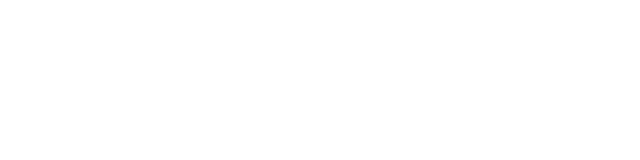
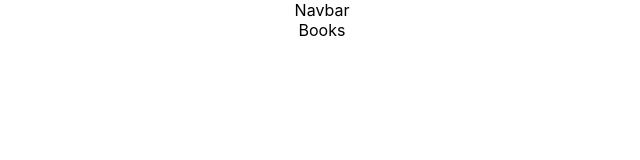
Before and after one commit to vkrajput26/Book-Managment-App, a React (Create React App) app in the folder book-management/: page / in a window 1280 px wide. Shown: the top 160 px of the page, without its empty margins (318-958 px from the left). Built offline with nearby package versions, Linux system fonts and the light colour scheme.

Commit message:
creating Pages and Components

```diff
--- a/book-management/src/App.js
+++ b/book-management/src/App.js
@@ -1,10 +1,13 @@
 
 import './App.css';
+import Navbar from './Components/Navbar';
+import { MainRoutes } from './Pages/MainRoutes';
 
 function App() {
   return (
     <div className="App">
-
+      <Navbar/>
+     <MainRoutes/>
     </div>
   );
 }
--- /dev/null
+++ b/book-management/src/Components/Navbar.jsx
@@ -0,0 +1,13 @@
+
+
+import React from 'react';
+
+const Navbar=(props)=> {
+    return (
+        <div>
+            Navbar
+        </div>
+    );
+}
+
+export default Navbar;
--- /dev/null
+++ b/book-management/src/Pages/Books.jsx
@@ -0,0 +1,14 @@
+
+
+
+import React from 'react';
+
+const Books=()=> {
+    return (
+        <div>
+            Books
+        </div>
+    );
+}
+
+export default Books;
--- /dev/null
+++ b/book-management/src/Pages/EditBook.jsx
@@ -0,0 +1,13 @@
+
+
+import React from 'react';
+
+const EditBook=() =>{
+    return (
+        <div>
+            EditBook
+        </div>
+    );
+}
+
+export default EditBook;
--- /dev/null
+++ b/book-management/src/Pages/Login.jsx
@@ -0,0 +1,13 @@
+
+
+import React from 'react';
+
+const Login=(props)=> {
+    return (
+        <div>
+            Login
+        </div>
+    );
+}
+
+export default Login;
--- /dev/null
+++ b/book-management/src/Pages/MainRoutes.jsx
@@ -0,0 +1,24 @@
+
+
+import { Route,Routes } from 'react-router-dom';
+import React from 'react';
+import Books from './Books';
+import SingleBook from './SingleBook';
+import EditBook from './EditBook';
+import Login from './Login';
+
+const MainRoutes=(props)=> {
+    return (
+        <div>
+           <Routes>
+                <Route path="/" element={<Books/>} />
+                <Route path="/books/:id" element={<SingleBook />} />
+                <Route path="/books/:id/edit" element={<EditBook />} />
+                <Route path="/login" element={<Login/>} />
+                <Route path="*" element={<h3>Page Not Found</h3>} />
+           </Routes>
+        </div>
+    );
+}
+
+export {MainRoutes}
--- /dev/null
+++ b/book-management/src/Pages/SingleBook.jsx
@@ -0,0 +1,13 @@
+
+
+import React from 'react';
+
+const SingleBook=() =>{
+    return (
+        <div>
+            SingleBook
+        </div>
+    );
+}
+
+export default SingleBook;
--- a/book-management/src/Redux/app/reducer.js
+++ b/book-management/src/Redux/app/reducer.js
@@ -38,3 +38,5 @@ const reducer=(oldState=initialState,action)=>{
                     }
     }
 }
+
+export {reducer}
--- a/book-management/src/Redux/auth/action.js
+++ b/book-management/src/Redux/auth/action.js
@@ -1,10 +1,10 @@
 import * as types from "./actionType"
 import axios from "axios"
 
-const login=()=>dispatch=>{
+const login=(payload)=>dispatch=>{
     dispatch({type:types.USER_LOGIN_REQUEST})
 
-    return axios.post("http://localhost:8080/books")
+    return axios.post("http://localhost:8080/books",payload)
     .then((r)=>{
         dispatch({type: types.USER_LOGIN_SUCCESS,payload:r.data.token})
     })
--- a/book-management/src/index.js
+++ b/book-management/src/index.js
@@ -5,13 +5,16 @@ import App from './App';
 import reportWebVitals from './reportWebVitals';
 import { store } from './Redux/store';
 import { Provider } from 'react-redux';
+import {BrowserRouter} from "react-router-dom"
 
 const root = ReactDOM.createRoot(document.getElementById('root'));
 root.render(
   <React.StrictMode>
+    <BrowserRouter>
     <Provider store={store}>
     <App />
     </Provider>
+    </BrowserRouter>
   </React.StrictMode>
 );
 
```
